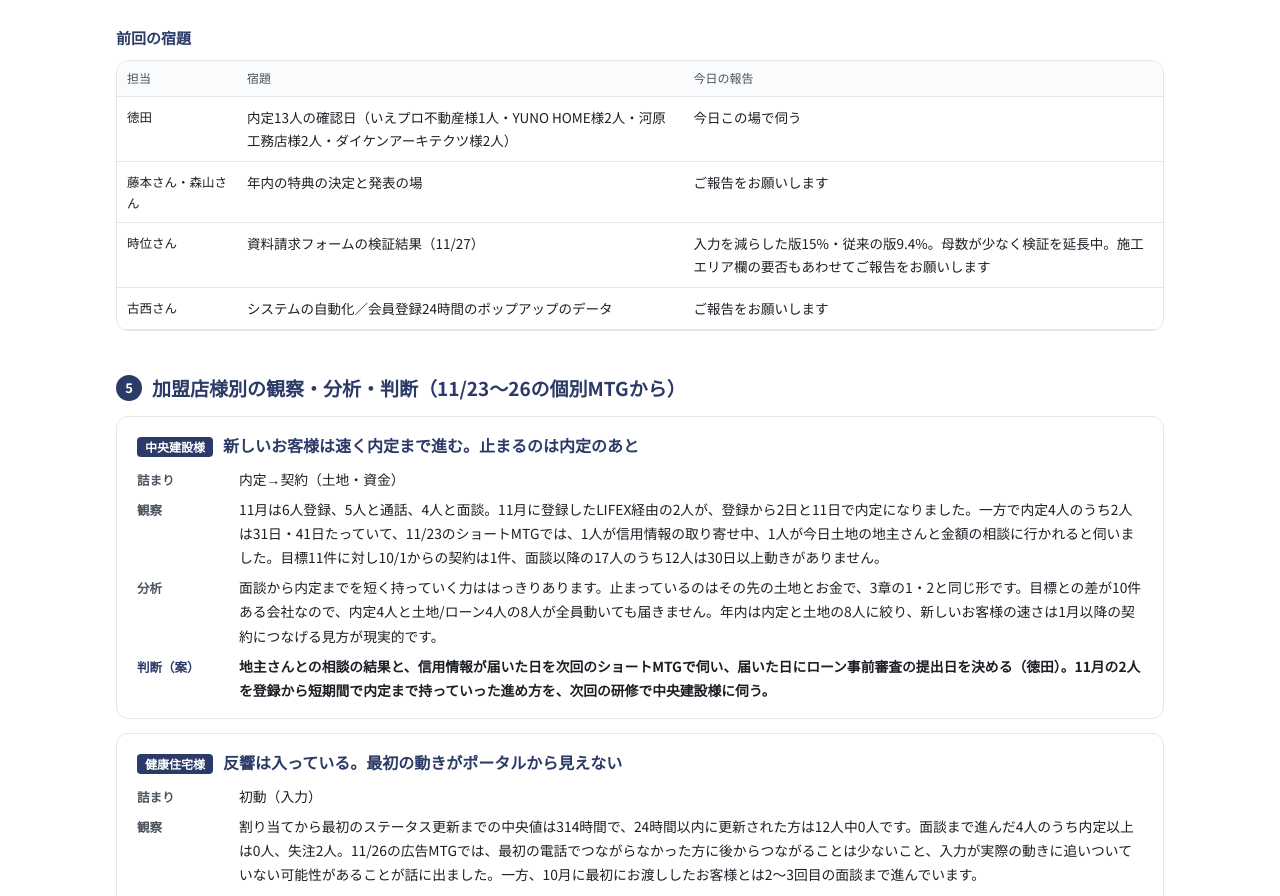
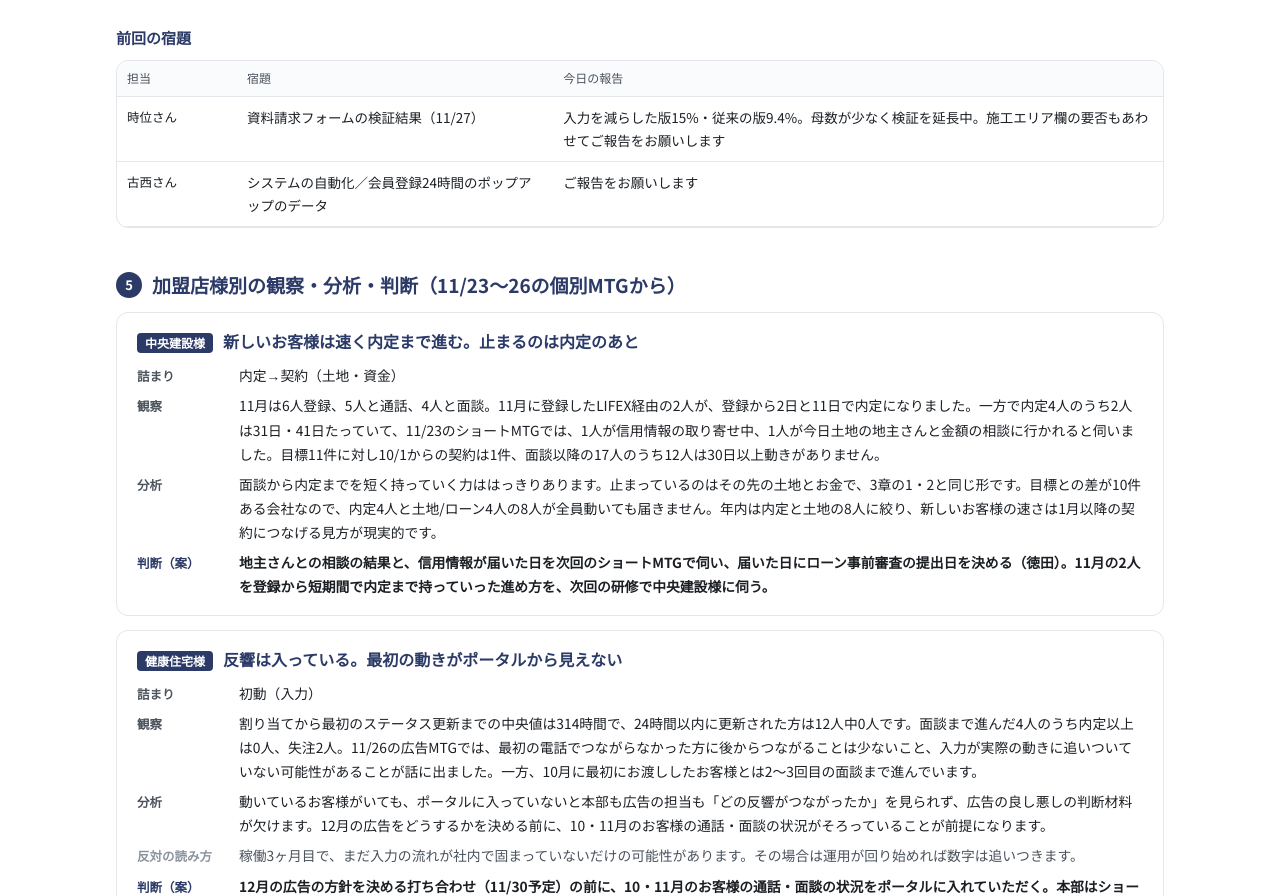
Before and after one commit to tokuda-k-sketch/lifex-public, a plain HTML site: page mtg-agenda/20261127-toei.html in a window 1280 px wide. Shown: the part 5133-6029 px from the top of the page. Drawn offline with Linux system fonts and the light colour scheme.

Commit message:
11/27議題資料：前回の宿題から徳田・藤本さん森山さんの行を削除
Co-Authored-By: Claude Opus 5.5 <noreply@anthropic.com>

```diff
--- a/mtg-agenda/20261127-toei.html
+++ b/mtg-agenda/20261127-toei.html
@@ -282,8 +282,6 @@ td.z,tr.z th,tr.z td{color:var(--mute)}
 
 <h3 style="font-size:15px;color:var(--navy);margin:26px 0 10px">前回の宿題</h3>
 <div class="tw"><table class="act"><thead><tr><th>担当</th><th>宿題</th><th>今日の報告</th></tr></thead><tbody>
-<tr><td class="wh">徳田</td><td>内定13人の確認日（いえプロ不動産様1人・YUNO HOME様2人・河原工務店様2人・ダイケンアーキテクツ様2人）</td><td>今日この場で伺う</td></tr>
-<tr><td class="wh">藤本さん・森山さん</td><td>年内の特典の決定と発表の場</td><td>ご報告をお願いします</td></tr>
 <tr><td class="wh">時位さん</td><td>資料請求フォームの検証結果（11/27）</td><td>入力を減らした版15%・従来の版9.4%。母数が少なく検証を延長中。施工エリア欄の要否もあわせてご報告をお願いします</td></tr>
 <tr><td class="wh">古西さん</td><td>システムの自動化／会員登録24時間のポップアップのデータ</td><td>ご報告をお願いします</td></tr>
 </tbody></table></div>
```
Also changed, not shown: mtg-agenda/20261127.html (+0 -2 lines).
